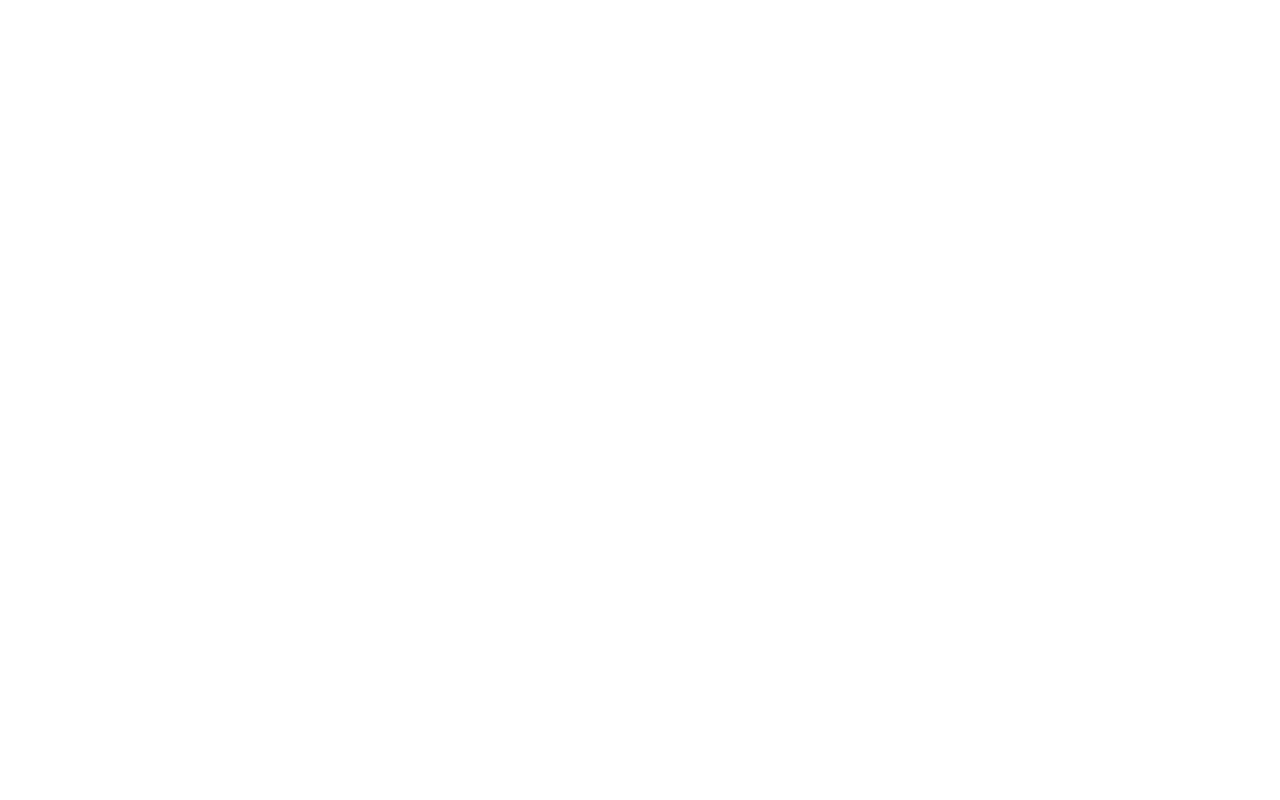
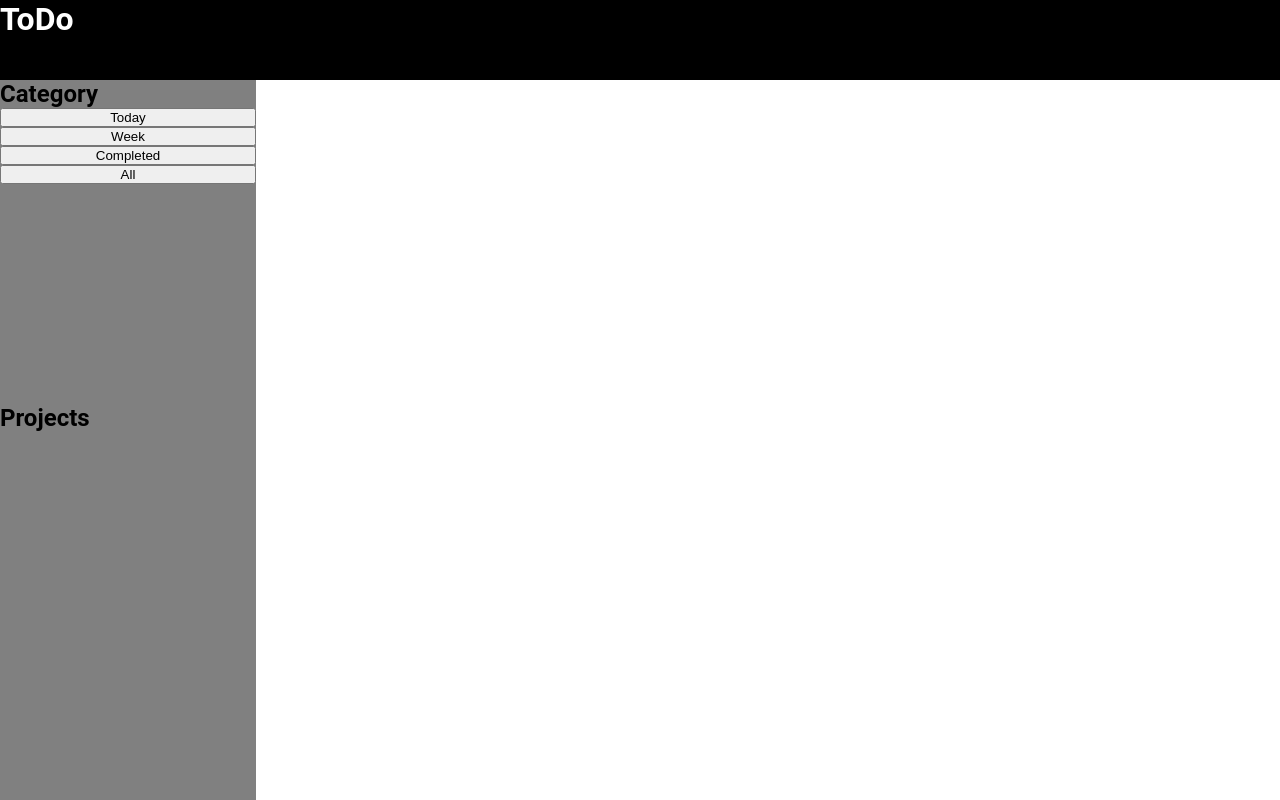
Before and after one commit to rightbear/odin-todo_list, a website built with webpack: page src/template.html in a window 1280 px wide. Built offline with nearby package versions, Linux system fonts and the light colour scheme.

Commit message:
style: add basic page layout with Grid

```diff
--- a/src/greeting.js
+++ /dev/null
@@ -1 +0,0 @@
-export const greeting = "Hello, Odinite!";
--- a/src/styles.css
+++ b/src/styles.css
@@ -3,3 +3,49 @@
     padding: 0;
     box-sizing: border-box;
 }
+
+/*************************************/
+
+body {
+    font-family: Roboto, Helvetica, Arial, sans-serif, "Apple Color Emoji", "Segoe UI Emoji", "Segoe UI Symbol";
+}
+
+.main {
+    height: 100vh;
+    width: 100%;
+
+    display: grid;
+    grid-template-columns: repeat(5, 1fr);
+    grid-template-rows: repeat(10, 1fr);
+
+    --color-with-theme: #408EE0;
+}
+
+/*************************************/
+
+.header {
+    grid-column: 1 / -1;
+    grid-row: 1 / 2;
+
+    background-color: black;
+    color: white;
+}
+
+/*************************************/
+
+.sidebar {
+    grid-column: 1 / 2;
+    grid-row: 2 / -1;
+
+    background-color: grey;
+}
+
+.category {
+    height: 45%;
+    display: flex;
+    flex-direction: column;
+}
+
+.projects {
+
+}
--- a/src/template.html
+++ b/src/template.html
@@ -6,6 +6,27 @@
     <title>Todo List</title>
 </head>
 <body>
+    <div class="main">
+        <div class="header">
+            <h1 class="hTitle">ToDo</h1>
+        </div>
+        <div class="sidebar">
+            <div class="category">
+                <h2 class="sTitle">Category</h2>
+                <button id="today">Today</button>
+                <button id="week">Week</button>
+                <button id="completed">Completed</button>
+                <button id="all">All</button>
+            </div>
+            <div class="projects">
+                <h2 class="sTitle">Projects</h2>
+            </div>
+        </div>
+        <div class="content">
+            <div class="tasks">
 
+            </div>
+        </div>
+    </div>
 </body>
 </html>
```
Also changed, not shown: src/project.js (added).
